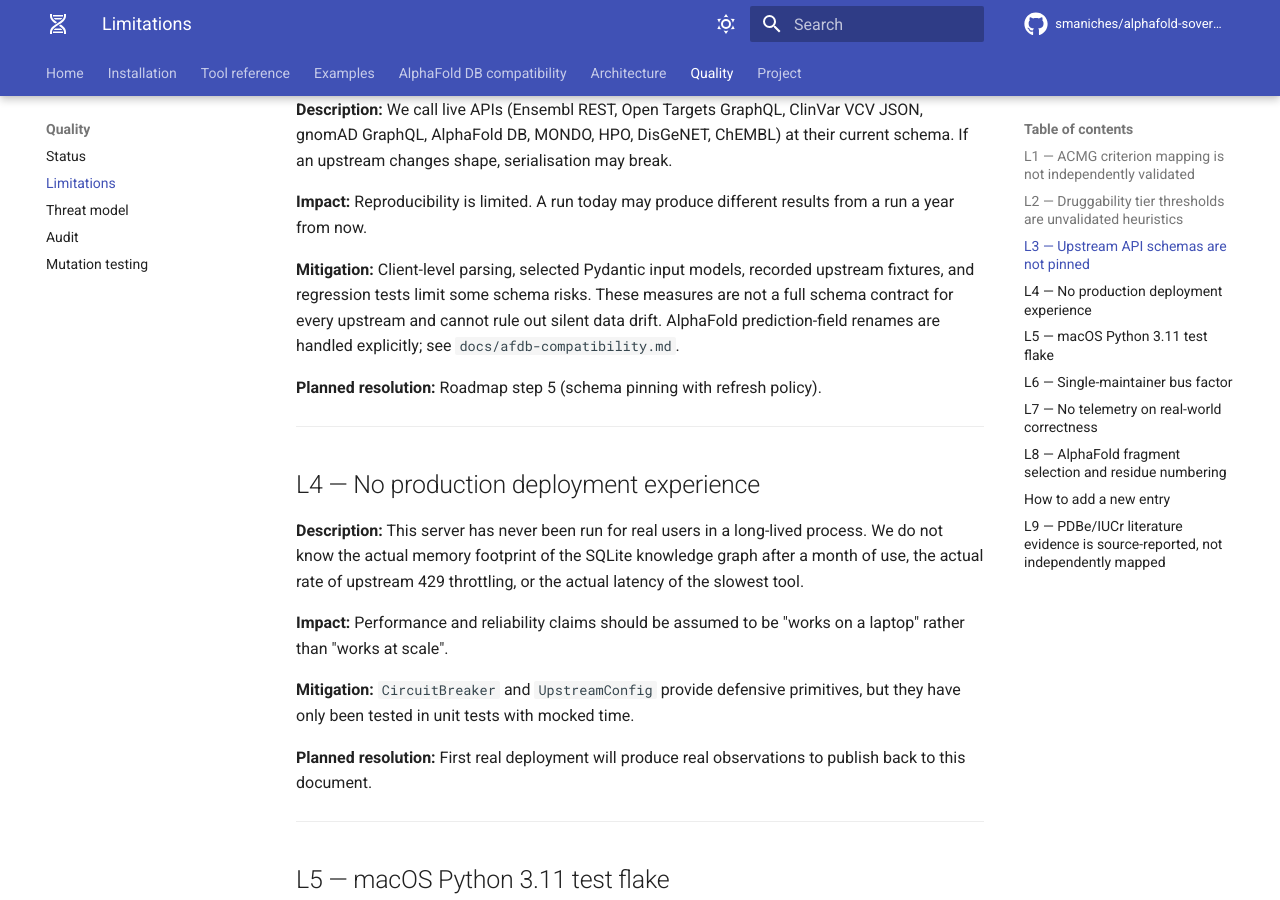
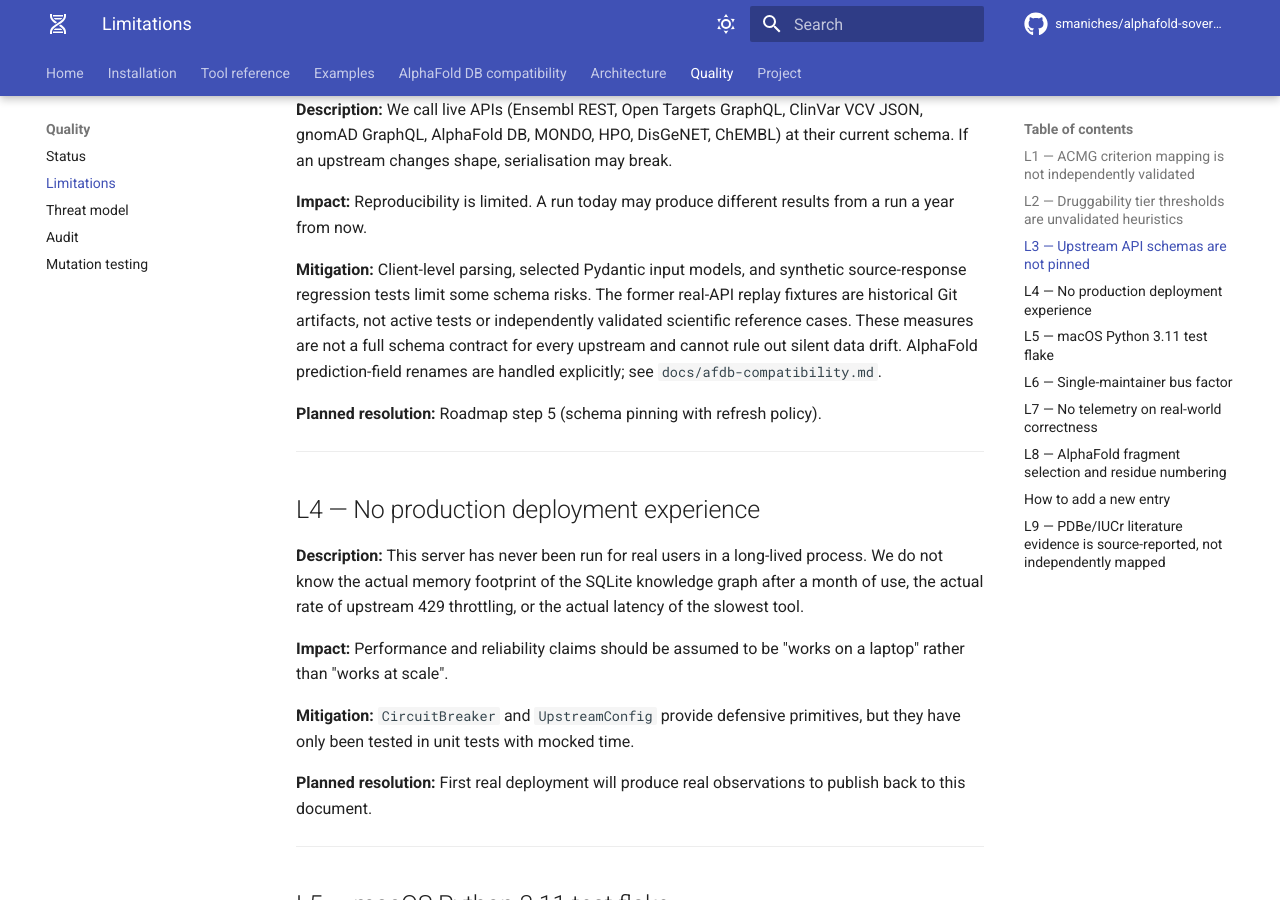
Before and after one commit to smaniches/alphafold-sovereign-mcp, an MkDocs documentation site: the page built from docs/limitations.md, in a window 1280 px wide and 900 px high, scrolled down 1589 px. Built offline with MkDocs 1.6.1 and Material for MkDocs 9.7.7, drawn with Linux system fonts in a browser that asks for light colours; comment, search, counter and statistics services are not loaded.

Commit message:
docs(science): preserve historical source provenance without claiming validation
Disclose that retired July 2026 cassettes remain accessible in immutable
Git history but cannot serve as current clinical or identity regression oracles.
Correct limitations language after replacing active replays with synthetic tests.

Signed-off-by: Santiago Maniches <santiago@topologica.ai>

```diff
--- a/LIMITATIONS.md
+++ b/LIMITATIONS.md
@@ -82,7 +82,9 @@ serialisation may break.
 different results from a run a year from now.
 
 **Mitigation:** Client-level parsing, selected Pydantic input models,
-recorded upstream fixtures, and regression tests limit some schema risks.
+and synthetic source-response regression tests limit some schema risks.
+The former real-API replay fixtures are historical Git artifacts, not
+active tests or independently validated scientific reference cases.
 These measures are not a full schema contract for every upstream and
 cannot rule out silent data drift. AlphaFold prediction-field renames are
 handled explicitly; see `docs/afdb-compatibility.md`.
```
Also changed, not shown: examples/README.md (+7 -0 lines).
